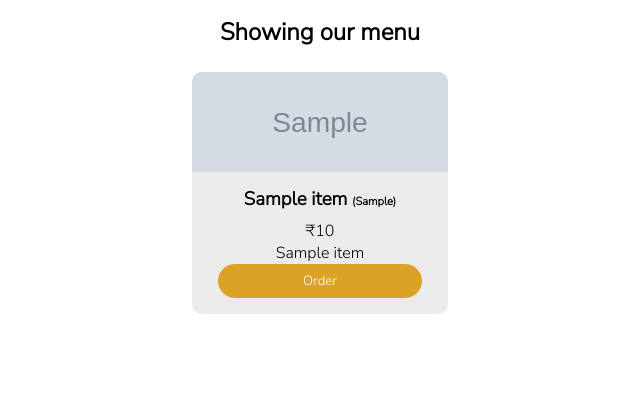
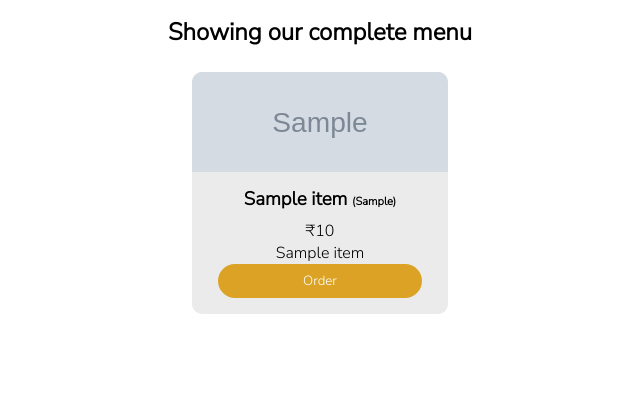
Before and after one commit to GSSanjay/eBusiness, a PHP site: page / in a window 1280 px wide. Shown: the part 514-934 px from the top of the page, without its empty margins (320-960 px from the left). Run offline with PHP 8.4, Linux system fonts and the light colour scheme; tables that the repository leaves empty or names only in its code hold one stand-in row (values such as "Sample post"); grey boxes marked "Sample" are stand-in pictures.

Commit message:
some changes again

```diff
--- a/css/food.css
+++ b/css/food.css
@@ -159,6 +159,10 @@
   color: white;
 }
 
+.name-type > h1 {
+  display: inline-block;
+}
+
 .subtext {
   font-size: 0.7rem;
 }
--- a/index.php
+++ b/index.php
@@ -61,7 +61,7 @@
                 <!-- <h4>Hey, <?php //echo $_SESSION['customer_name']; ?></h4> -->
                 <?php //echo $logout_btn ?>
             </div>
-            <h1 class="section-title">Showing our menu</h1>
+            <h1 class="section-title">Showing our complete menu</h1>
             <div class="restaurants">
 
             <!-- Query data from database  -->
```
Also changed, not shown: food.php (+4 -3 lines).
